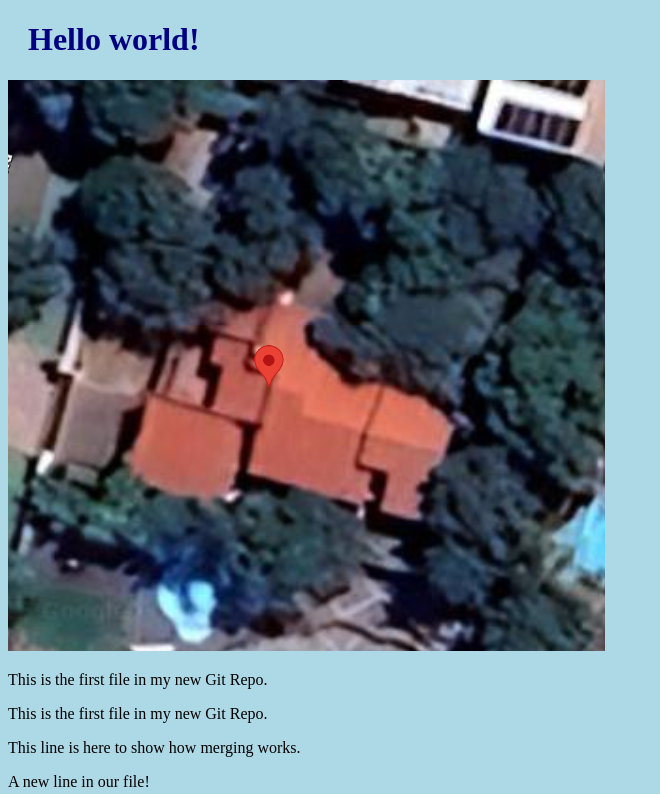
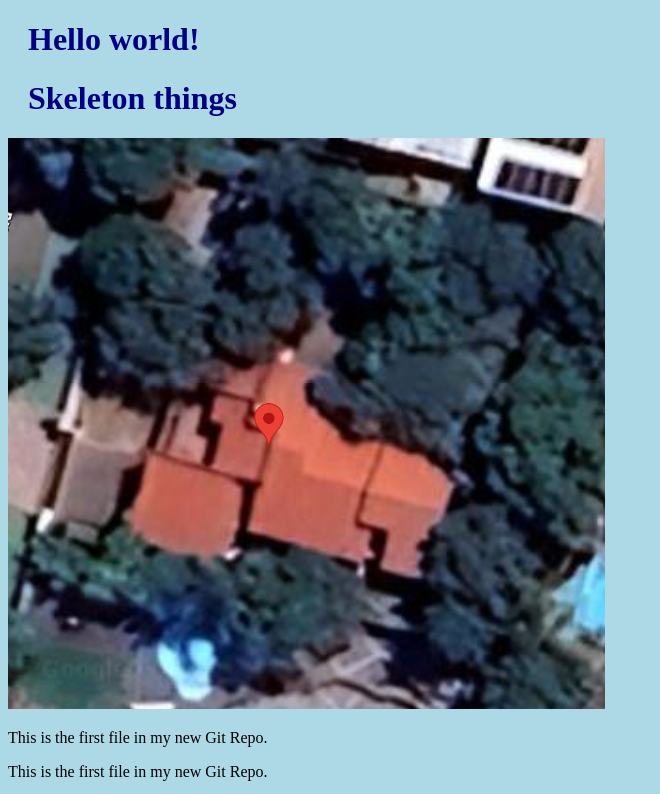
Before and after one commit to PearlMind/hello-world, a plain HTML site: page index.html in a window 1280 px wide. Shown: the top 794 px of the page, without its empty margins (0-660 px from the left). Drawn offline with Linux system fonts and the light colour scheme.

Commit message:
I added skeleton things

```diff
--- a/index.html
+++ b/index.html
@@ -8,6 +8,7 @@
 </head>
 <body>
     <h1>Hello world!</h1>
+ <h1>Skeleton things</h1>
     <div>
         <img src="gitimages\farnham.png" alt="Hello World from Space"
         style="width:auto; height:auto">
```
